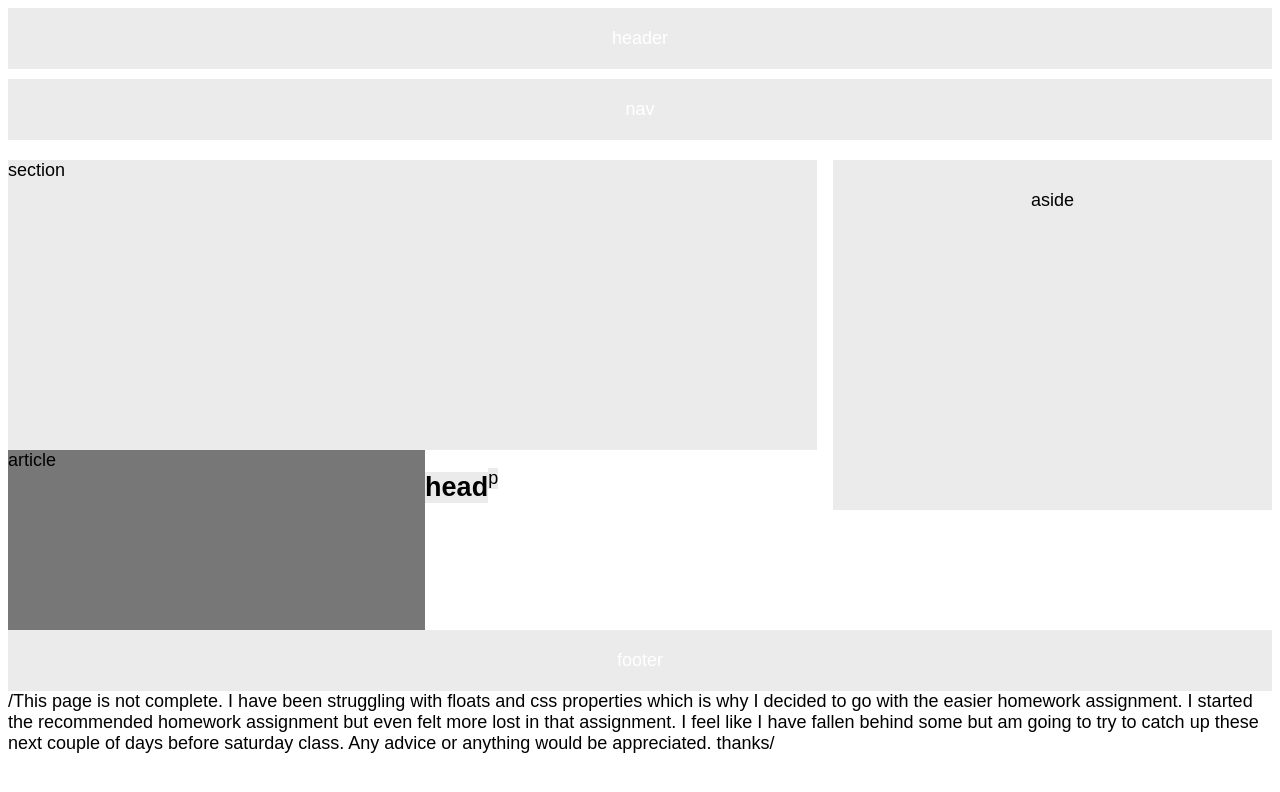
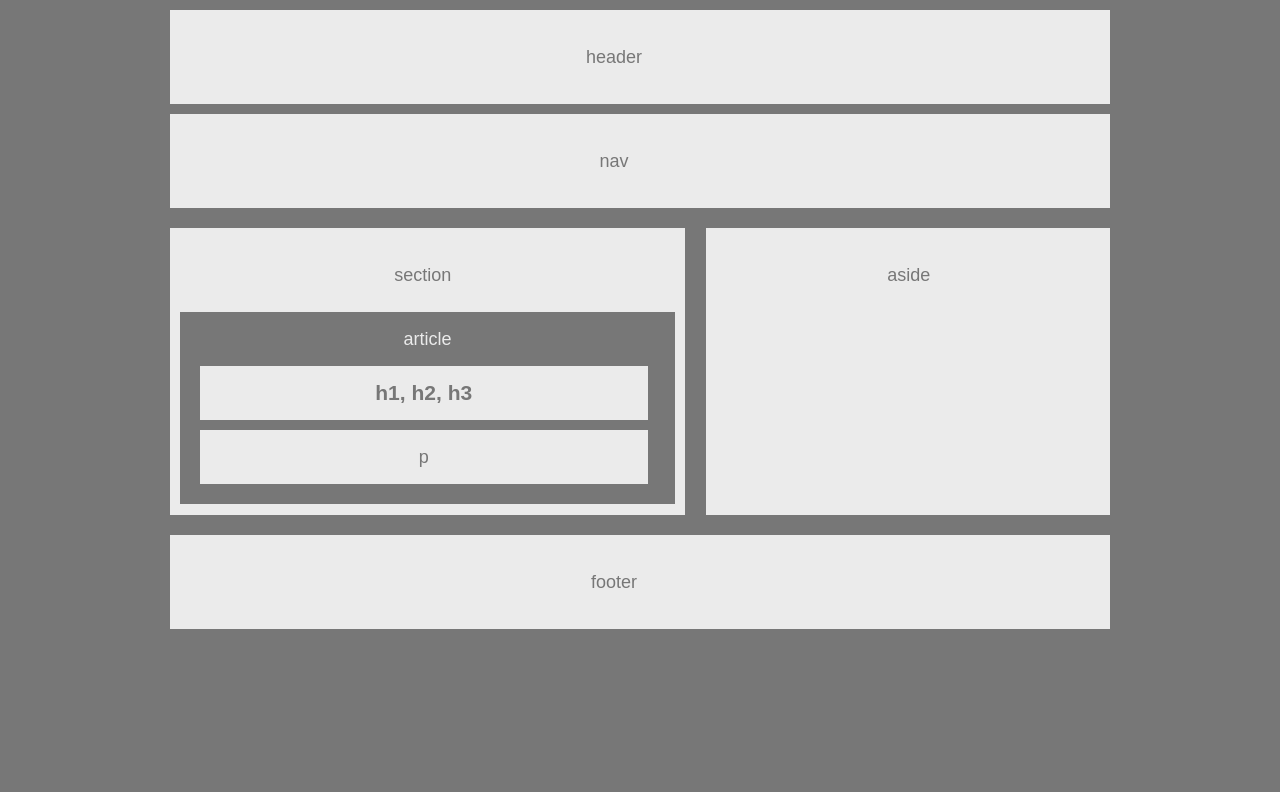
Before and after one commit to smarjak12/HW-Wireframe, a plain HTML site: page index.html in a window 1280 px wide. Drawn offline with Linux system fonts and the light colour scheme.

Commit message:
updated homework

```diff
--- a/index.html
+++ b/index.html
@@ -1,32 +1,45 @@
-<!Doctype html>
+<!DOCTYPE html>
 <html lang="en-us">
 
 <head>
 	<meta charset="UTF-8">
-	<title>WireFrame</title>
+	<title>Wireframe</title>
 	<link rel="stylesheet" type="text/css" href="style.css">
 </head>
 
 <body>
 
-	<header>header</header>
+	<header>
+		<p>header</p>
+	</header>
 
-	<nav>nav</nav>
+	<nav>
+		<p>nav</p>
+	</nav>
 
-	<aside>aside</aside>
+	<section>
+		<heading>
+			<p>section</p>
+		</heading>
+		<article>
+			<heading>article</heading>
+			<h1>h1, h2, h3</h1>
+			<p>p</p>
+		</article>
+	</section>
 
-	<section>section</section>
+	<aside>
+		<heading>
+			<p>aside</p>
+		</heading>
+	</aside>
 
-	<article>article</article>
+	<div class="clear"></div>
 
-	<h2>head</h2>
-
-	<p>p</p>
-
-	<footer>footer</footer>
+	<footer>
+		<p>footer</p>
+	</footer>
 
 </body>
 
 </html>
-
-/This page is not complete. I have been struggling with floats and css properties which is why I decided to go with the easier homework assignment. I started the recommended homework assignment but even felt more lost in that assignment. I feel like I have fallen behind some but am going to try to catch up these next  couple of days before saturday class. Any advice or anything would be appreciated. thanks/
--- a/style.css
+++ b/style.css
@@ -1,61 +1,56 @@
-
 body {
-
+	background-color: #777;
+	width: 960px;
+	margin: auto;
+	font-family: Arial, "Helvetica Neue", Helvetica, sans-serif;
 	font-size: 18px;
-	font-family: 'Arial', 'Helvetica Neue', Helvetica, sans-serif;
-}
-header, nav {
-	padding: 20px;
-	margin-bottom: 10px;
-	background-color:  #ebebeb;
-	text-align: center;
-	color: white;
-
+	line-height: 34px;
 }
 
+header,
+nav,
+section,
+aside,
 footer {
-	padding: 20px;
-	margin: 0px;
-	background-color: #ebebeb;
+	display: block;
+	padding: 10px;
+	margin: 10px;
 	text-align: center;
-	color: white;
+	background: #ebebeb;
+}
+
+section {
+	display: block;
+	float: left;
+	width: 495px;
+	height: 267px;
+	overflow: hidden;
+}
+
+aside {
+	display: block;
+	float: right;
+	width: 40%;
+	height: 267px;
+	overflow: hidden;
+}
+
+article {
+	padding: 10px;
+	color: #ebebeb;
+	background: #777;
+}
+
+.clear {
 	clear: both;
 }
 
-aside {
-	float:right;
-	background-color: #ebebeb;
-	width: 30%;
-	height: 290px;
-	padding: 30px;
+h1,
+p {
+	width: 90%;
+	padding: 10px;
+	margin: 10px;
+	color: #777;
 	text-align: center;
-	margin-bottom: 20px;
-	margin-top: 10px;
+	background: #ebebeb;
 }
-
-section {
-	margin-top: 20px;
-	overflow: auto;
-	background-color:  #ebebeb;
-	height: 290px;
-	width:64%;
-
-}
-
-article {
-	width: 33%;
-	background-color: #777;
-	float: left;
-	height: 180px;
-	overflow: auto;
-}
-
-h2 {
-	float: left;
-	background-color:  #ebebeb;
-}
-
-p {
-	float: left;
-	background-color:  #ebebeb;
-}
```
